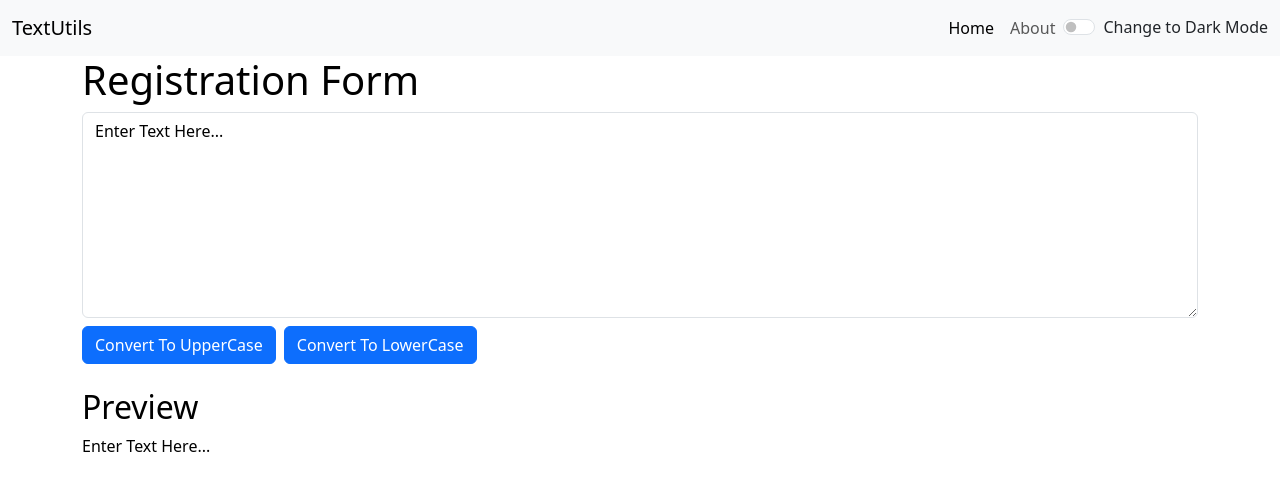
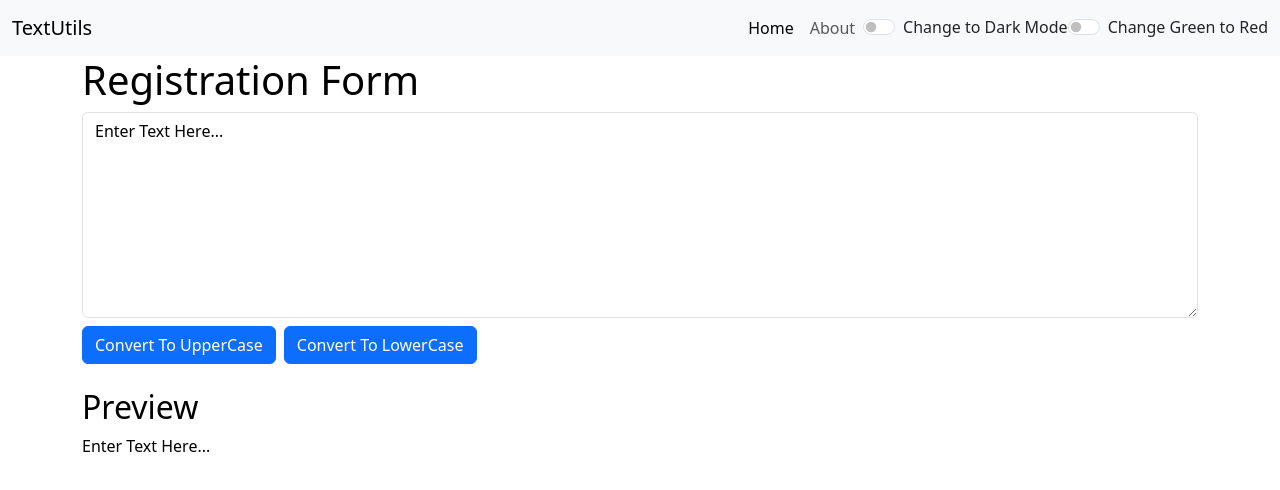
Before and after one commit to ROHITSABI/react-1, a React (Create React App) app: page / in a window 1280 px wide. Shown: the top 490 px of the page. Built offline with nearby package versions, Linux system fonts and the light colour scheme.

Commit message:
Please check it - To use different button in Navbar to change the mode

```diff
--- a/src/App.js
+++ b/src/App.js
@@ -38,6 +38,23 @@ function App() {
     }, 2000);
   };
 
+  //To add another switch in Navbar-->Green to Red
+  let [mode1, setMode1] = useState({
+    color: "green",
+    backgroundColor: "red",
+  });
+  let toggleMode1 = () => {
+    if (mode1.color === "green") {
+      mode1.color = "red";
+      mode1.backgroundColor = "green";
+      setMode1(mode1);
+    } else {
+      mode1.color = "green";
+      mode1.backgroundColor = "red";
+      setMode1(mode1);
+    }
+  };
+
   return (
     <>
       {/* <Navbar title="TextUtils" aboutText="About Us" newNumber={3} /> */}
@@ -46,7 +63,14 @@ function App() {
       {/* <Navbar /> */}
 
       {/* This is for "isRequired" */}
-      <Navbar title="TextUtils" mode={mode} toggleMode={toggleMode} btn={btn} />
+      <Navbar
+        title="TextUtils"
+        mode={mode}
+        toggleMode={toggleMode}
+        btn={btn}
+        toggleMode1={toggleMode1}
+        mode1={mode1}
+      />
       {/* <Alert alert="This is alert" /> */}
       <Alert alert={alert} />
 
--- a/src/components/Navbar.js
+++ b/src/components/Navbar.js
@@ -4,7 +4,7 @@ import PropTypes from "prop-types";
 function Navbar(props) {
   return (
     <nav
-      className={`navbar navbar-expand-lg navbar-${props.mode} bg-${props.mode}`}
+      className={`navbar navbar-expand-lg navbar-${props.mode} bg-${props.mode} navbar-${props.mode1} bg-${props.mode1}`}
     >
       <div className="container-fluid">
         <a className="navbar-brand" href="/">
@@ -54,6 +54,20 @@ function Navbar(props) {
             {props.btn}
           </label>
         </div>
+
+        {/* ===========To add a another switch============ */}
+        <div class="form-check form-switch">
+          <input
+            class="form-check-input"
+            type="checkbox"
+            role="switch"
+            id="flexSwitchCheckDefault"
+            onClick={props.toggleMode1}
+          />
+          <label class="form-check-label" for="flexSwitchCheckDefault">
+            Change Green to Red
+          </label>
+        </div>
       </div>
     </nav>
   );
```
